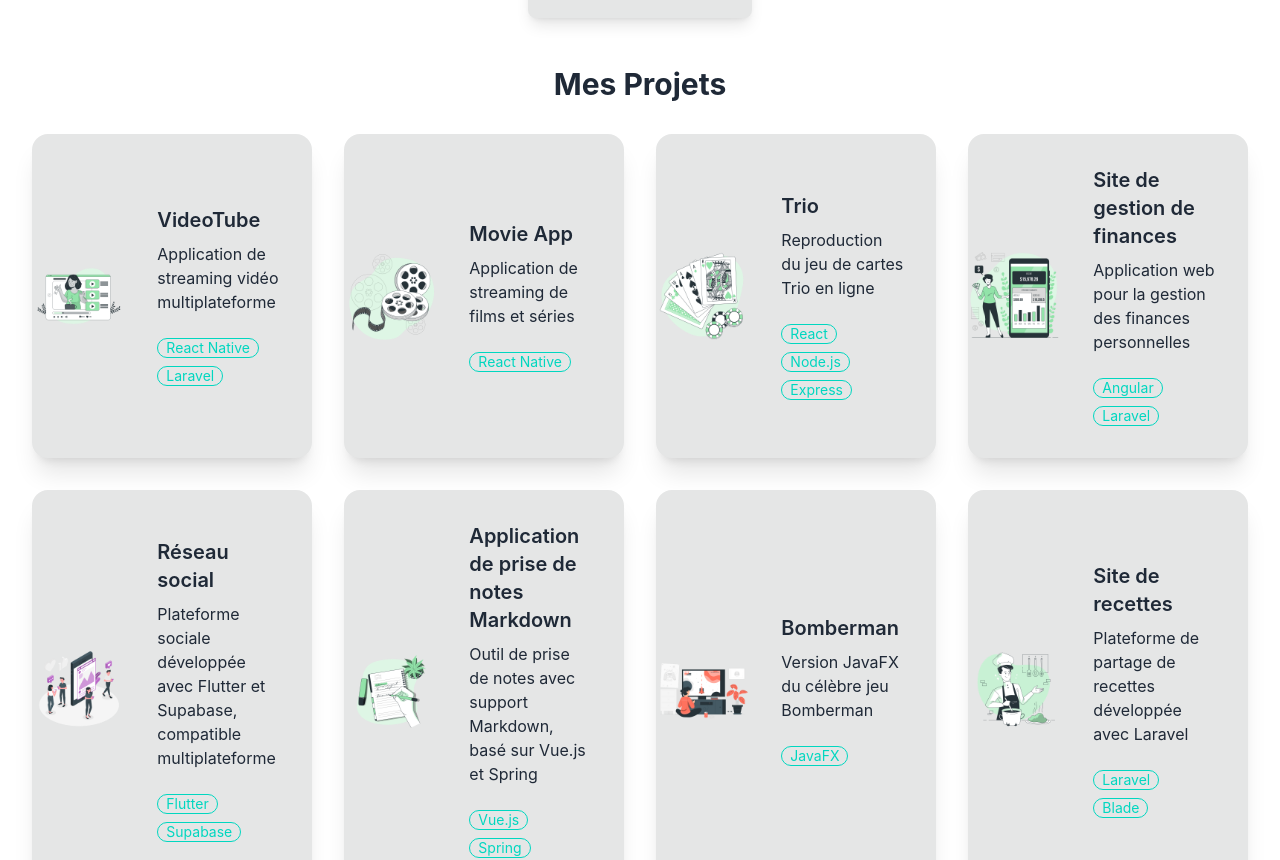
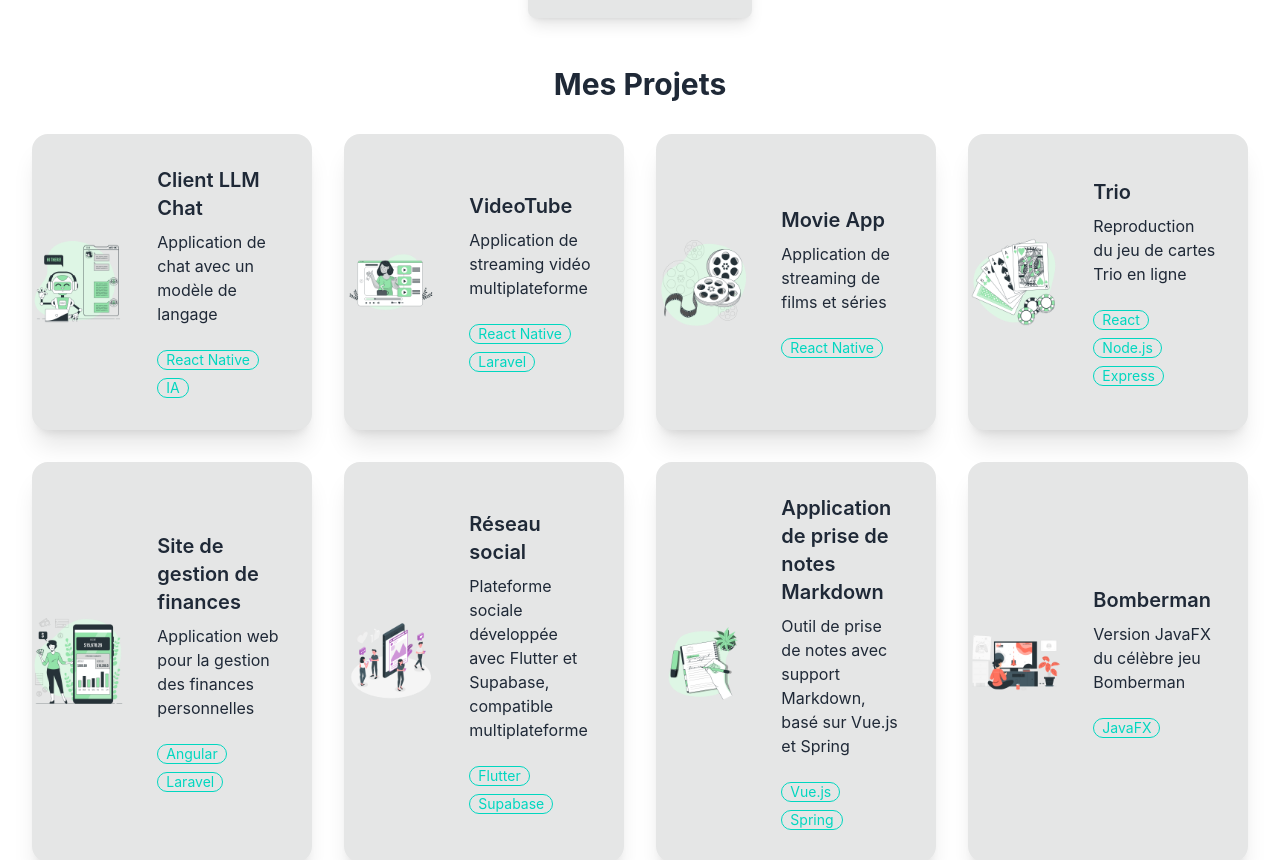
Before and after one commit to TwitsTeen/PortFolio, a React (Vite) app: page / in a window 1280 px wide. Shown: the part 1600-2460 px from the top of the page. Built offline with nearby package versions, Linux system fonts and the light colour scheme.

Commit message:
Updated projects

```diff
--- a/src/components/Projects.jsx
+++ b/src/components/Projects.jsx
@@ -1,6 +1,12 @@
 import ProjectCard from "./ProjectCard";
 
 const projectData = [
+  {
+    title: "Client LLM Chat",
+    image: "/PortFolio/images/storyset/Chat bot-bro.png",
+    description: "Application de chat avec un modèle de langage",
+    tags: ["React Native", "IA"],
+  },
   {
     title: "VideoTube",
     image: "/PortFolio/images/storyset/Video tutorial.png",
```
Also changed, not shown: public/images/storyset/Chat bot-bro.png (added).
